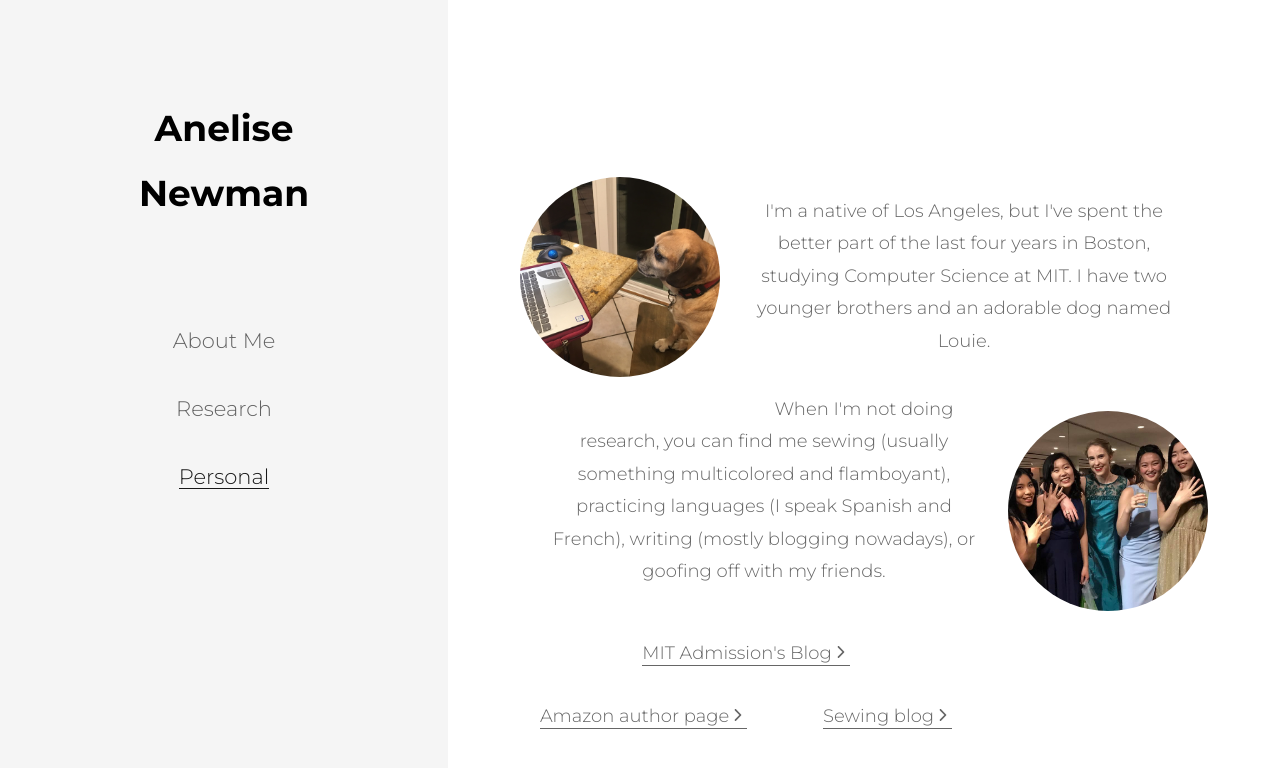
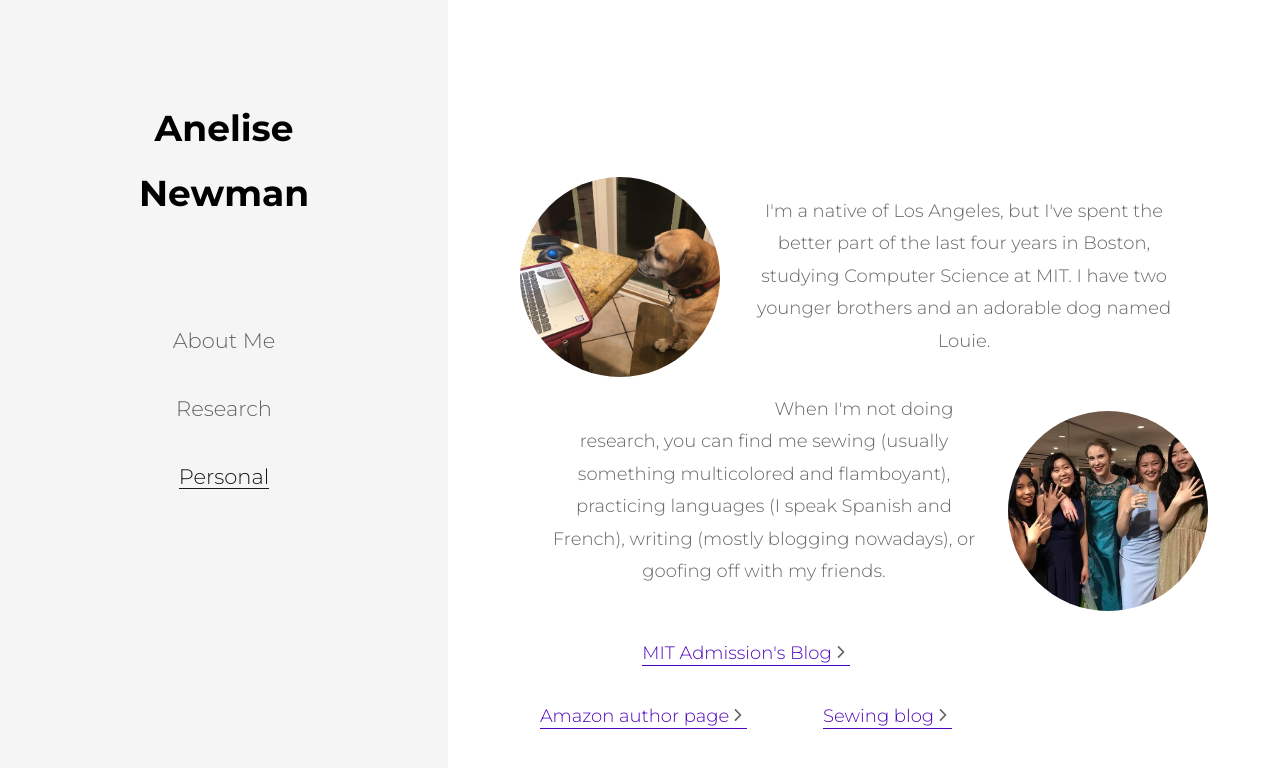
Before and after one commit to a-newman/a-newman.github.io, a React (Create React App) app: page /personal in a window 1280 px wide. Shown: the top 768 px of the page. Built offline with nearby package versions, Linux system fonts and the light colour scheme.

Commit message:
link formatting

```diff
--- a/src/components/Layout.css
+++ b/src/components/Layout.css
@@ -26,13 +26,15 @@
   transition: width 1s;
 }
 
-.sidebar-link-active {
-  color: var(--link-hover-color);
-}
-
 .sidebar-link a {
   position: relative;
   border-bottom: none;
+  color: var(--text-color-muted);
+  text-decoration: none;
+}
+
+a.sidebar-link-active {
+  color: var(--link-hover-color);
 }
 
 .sidebar-link a::before {
--- a/src/components/Research.css
+++ b/src/components/Research.css
@@ -46,11 +46,20 @@
   margin: 0.5em 0em;
 }
 
+.project-links-container a {
+  color: var(--text-color-muted);
+}
+
 .project-link-elt {
+  display: flex;
   background-color: var(--button-color);
   border-radius: 5px;
   margin-right: 1em;
   padding: 10px;
+}
+
+.project-link-elt .icon {
+  margin-right: 0.5em;
 }
 
 .project-picture img, video {
--- a/src/components/Research.js
+++ b/src/components/Research.js
@@ -11,9 +11,7 @@ const IconLinkButton = props => {
   return (
     <a href={props.href}>
       <div className="project-link-elt">
-        <span>
-          <Icon />
-        </span>
+        <Icon size="2em" className="icon" />
         {props.name}
       </div>
     </a>
--- a/src/components/SimpleLinkList.css
+++ b/src/components/SimpleLinkList.css
@@ -1,3 +1,5 @@
+
+
 .links-flexbox {
   display: flex;
   flex-direction: row;
@@ -8,8 +10,8 @@
 }
 
 .links-elt {
-  color: var(--text-color-muted);
-  border-bottom: 1px solid var(--text-color-muted);
+  color: var(--acent-color);
+  border-bottom: 1px solid var(--accent-color);
   margin: 20px;
   display: block;
   line-height: 1.2;
--- a/src/global-styles.css
+++ b/src/global-styles.css
@@ -12,6 +12,7 @@
   --link-hover-color: rgba(0, 0, 0, 0.9);
   --text-color-full: rgba(0, 0, 0, 1);
   --button-color: rgba(0, 0, 0, 0.1);
+  --accent-color: rgb(79, 6, 189);
 }
 
 body {
@@ -22,7 +23,7 @@ body {
 }
 
 a {
-  color: inherit;
+  color: var(--accent-color);
   text-decoration: none;
 }
 
```
